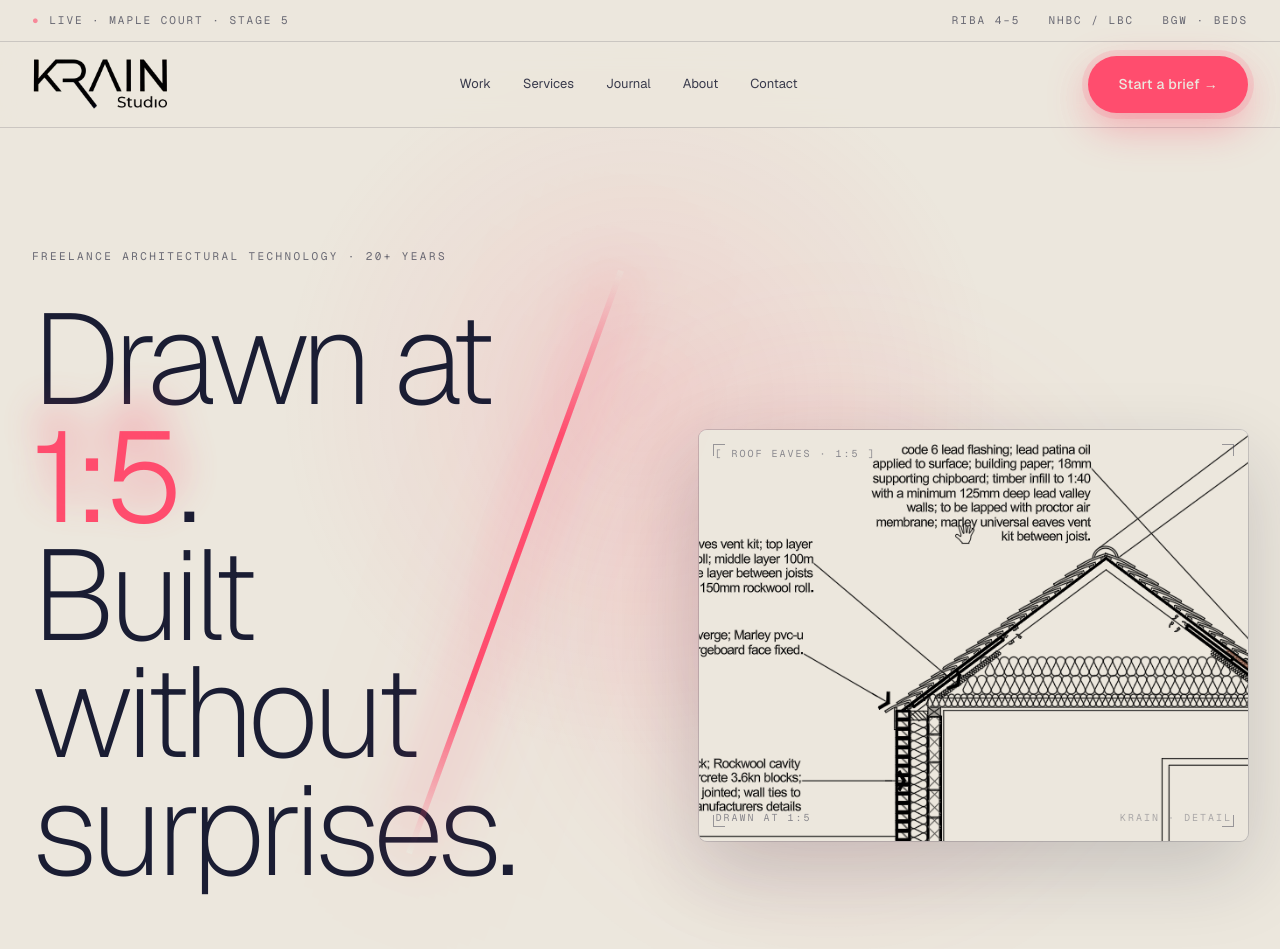
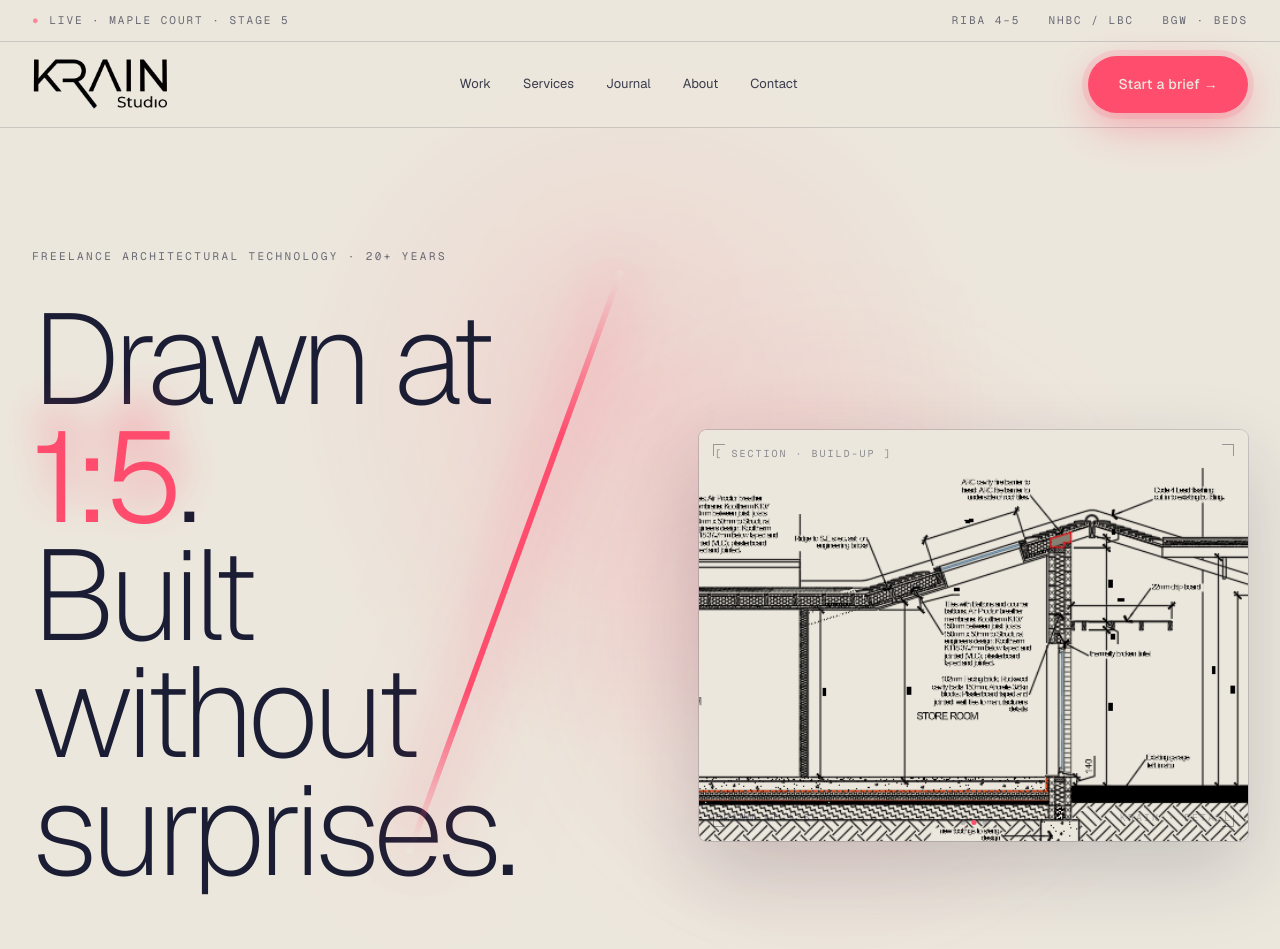
Before and after one commit to Kepners/krain-studio, a Next.js app: page / in a window 1280 px wide. Shown: the top 949 px of the page. Built offline with nearby package versions, Linux system fonts and the light colour scheme.

Commit message:
✨ feat: hero image cycler — crossfade through drawings with cream-blend treatment + slide dots

```diff
--- a/components/home/Hero.tsx
+++ b/components/home/Hero.tsx
@@ -5,7 +5,7 @@ import { motion, useReducedMotion, useScroll, useSpring, useTransform } from "fr
 import { palette } from "@/lib/tokens";
 import { FadeIn } from "@/components/ui/FadeIn";
 import { TiltPlate } from "@/components/ui/TiltPlate";
-import { HeroPlate } from "@/components/ui/HeroPlate";
+import { HeroSlideshow } from "@/components/ui/HeroSlideshow";
 
 export function Hero() {
   const sectionRef = useRef<HTMLElement>(null);
@@ -173,10 +173,7 @@ export function Hero() {
 
         <FadeIn delay={300}>
           <TiltPlate max={4} style={{ width: "100%" }}>
-            <HeroPlate
-              src="/krain/hero.png"
-              alt="Detailed construction drawing — 1:5 roof eaves junction, Krain Studio"
-            />
+            <HeroSlideshow />
           </TiltPlate>
         </FadeIn>
       </div>
--- /dev/null
+++ b/components/ui/HeroSlideshow.tsx
@@ -0,0 +1,119 @@
+"use client";
+
+import { useEffect, useState } from "react";
+import Image from "next/image";
+import { useReducedMotion } from "framer-motion";
+import { palette } from "@/lib/tokens";
+
+type Slide = { src: string; label: string };
+
+const SLIDES: Slide[] = [
+  { src: "/krain/hero.png", label: "Roof eaves · 1:5" },
+  { src: "/krain/work-section.png", label: "Section · build-up" },
+  { src: "/krain/work-audit.png", label: "Window audit · plan" },
+];
+
+const TICKS = [
+  { top: 14, left: 14 },
+  { top: 14, right: 14 },
+  { bottom: 14, left: 14 },
+  { bottom: 14, right: 14 },
+] as const;
+
+export function HeroSlideshow() {
+  const reduce = useReducedMotion();
+  const [i, setI] = useState(0);
+
+  useEffect(() => {
+    if (reduce) return;
+    const t = setInterval(() => setI((p) => (p + 1) % SLIDES.length), 4200);
+    return () => clearInterval(t);
+  }, [reduce]);
+
+  return (
+    <div
+      style={{
+        position: "relative",
+        width: "100%",
+        aspectRatio: "4/3",
+        borderRadius: 8,
+        overflow: "hidden",
+        background: palette.bg,
+        boxShadow: `0 30px 80px rgba(26,29,51,.18), 0 0 0 1px ${palette.rule}`,
+      }}
+    >
+      {SLIDES.map((s, idx) => (
+        <Image
+          key={s.src}
+          src={s.src}
+          alt={`Detailed construction drawing — ${s.label}, Krain Studio`}
+          fill
+          priority={idx === 0}
+          sizes="(max-width: 900px) 100vw, 45vw"
+          style={{
+            objectFit: "cover",
+            mixBlendMode: "multiply",
+            opacity: idx === i ? 1 : 0,
+            transition: "opacity 1s ease",
+          }}
+        />
+      ))}
+
+      {/* mono title-block overlay — top-left label tracks the current slide */}
+      <div
+        aria-hidden
+        style={{
+          position: "absolute",
+          inset: 0,
+          pointerEvents: "none",
+          fontFamily: "var(--font-geist-mono), ui-monospace, monospace",
+          fontSize: 10,
+          letterSpacing: "0.2em",
+          textTransform: "uppercase",
+          color: palette.inkSoft,
+        }}
+      >
+        <span style={{ position: "absolute", top: 16, left: 16, opacity: 0.75, transition: "opacity .5s" }}>
+          [ {SLIDES[i].label} ]
+        </span>
+        <span style={{ position: "absolute", bottom: 16, left: 16, opacity: 0.75 }}>Drawn at 1:5</span>
+        <span style={{ position: "absolute", bottom: 16, right: 16, opacity: 0.5 }}>Krain · detail</span>
+        {TICKS.map((p, idx) => (
+          <span
+            key={idx}
+            style={{
+              position: "absolute",
+              width: 12,
+              height: 12,
+              opacity: 0.4,
+              top: "top" in p ? p.top : undefined,
+              left: "left" in p ? p.left : undefined,
+              right: "right" in p ? p.right : undefined,
+              bottom: "bottom" in p ? p.bottom : undefined,
+              borderTop: idx < 2 ? `1px solid ${palette.ink}` : "none",
+              borderBottom: idx >= 2 ? `1px solid ${palette.ink}` : "none",
+              borderLeft: idx % 2 === 0 ? `1px solid ${palette.ink}` : "none",
+              borderRight: idx % 2 === 1 ? `1px solid ${palette.ink}` : "none",
+            }}
+          />
+        ))}
+
+        {/* slide progress dots */}
+        <span style={{ position: "absolute", bottom: 16, left: "50%", transform: "translateX(-50%)", display: "flex", gap: 6, pointerEvents: "none" }}>
+          {SLIDES.map((_, idx) => (
+            <span
+              key={idx}
+              style={{
+                width: 5,
+                height: 5,
+                borderRadius: "50%",
+                background: idx === i ? palette.accent : "rgba(26,29,51,0.25)",
+                transition: "background .5s",
+              }}
+            />
+          ))}
+        </span>
+      </div>
+    </div>
+  );
+}
```
